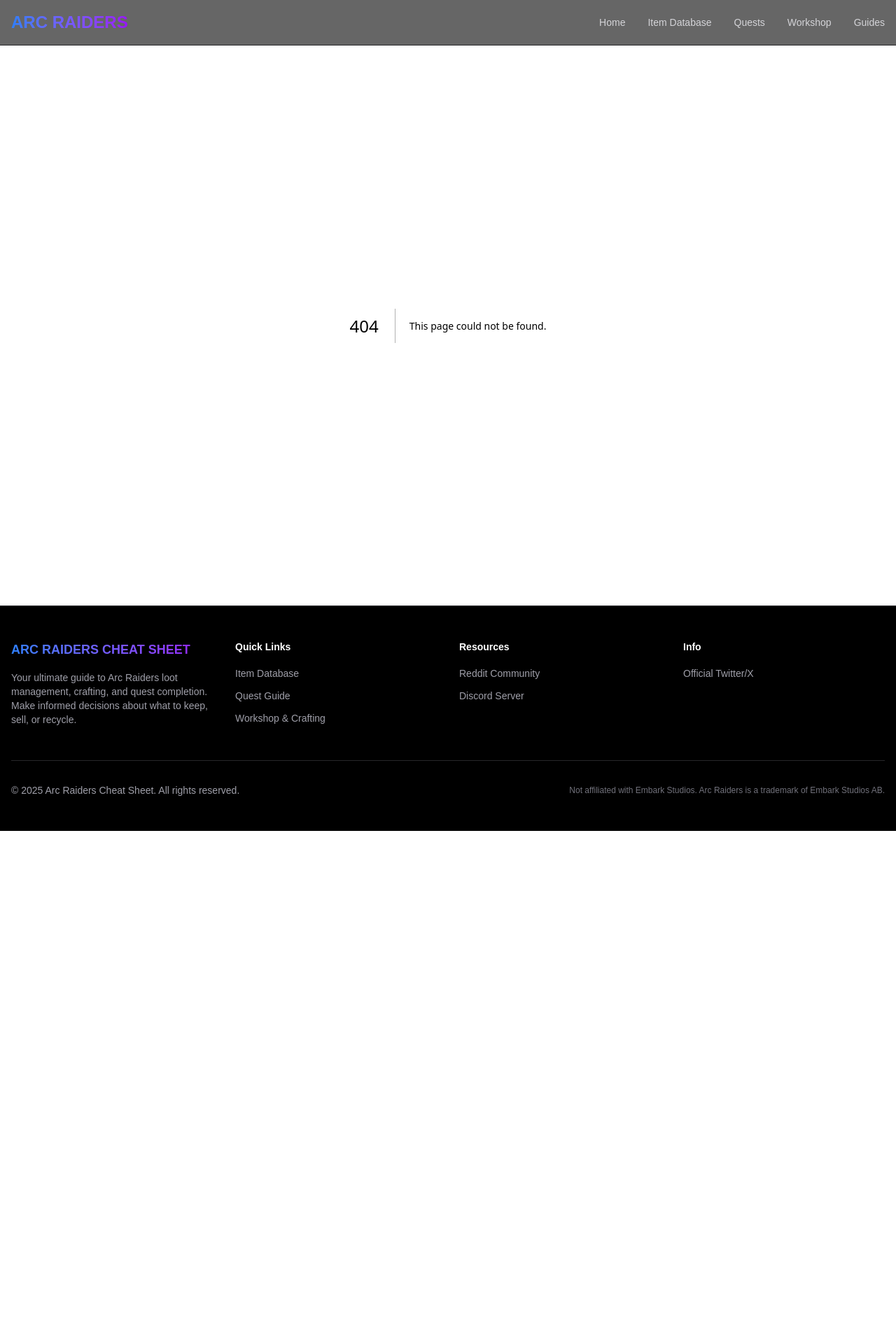
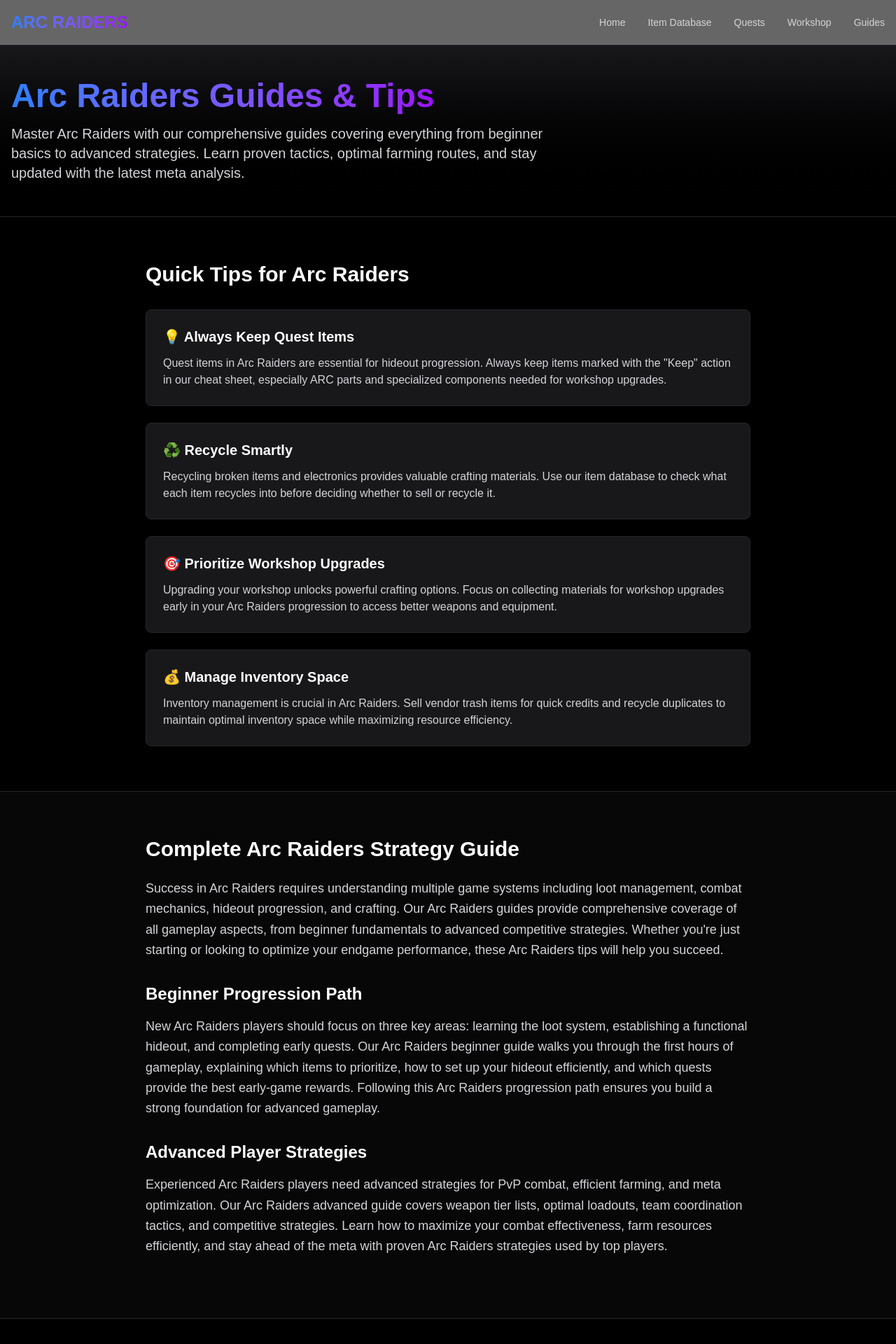
Before and after one commit to majunerp/arcraiderscheatsheet, a Next.js app: page /guides in a window 1280 px wide. Before the commit this address had no page. Shown: the top 1920 px of the page at 70% size. Before the commit the page ends 1187 px from the top, so only its background shows below. Built offline with nearby package versions, Linux system fonts and the light colour scheme.

Commit message:
feat: restore /guides page without subpages
Add back /guides main page with quick tips and SEO content.
No subpages included to avoid 404s.

```diff
--- /dev/null
+++ b/app/guides/page.tsx
@@ -0,0 +1,99 @@
+import { generateMetadata as genMeta } from '@/lib/seo';
+
+export const metadata = genMeta({
+  title: 'Arc Raiders Guides - Tips & Strategy for 2025',
+  description: 'Master Arc Raiders with expert guides covering beginner tips, advanced strategies, farming routes, and meta analysis. Proven tactics for optimal gameplay.',
+  keywords: [
+    'arc raiders guide',
+    'arc raiders tips',
+    'arc raiders strategy',
+    'arc raiders beginner guide',
+    'arc raiders farming',
+    'arc raiders meta',
+  ],
+  canonical: 'https://arcraiderscheatsheet.org/guides',
+});
+
+export default function GuidesPage() {
+  return (
+    <div className="w-full min-h-screen bg-black">
+      {/* Header Section */}
+      <section className="bg-gradient-to-b from-zinc-900 to-black py-12 border-b border-zinc-800">
+        <div className="container mx-auto px-4">
+          <h1 className="text-4xl md:text-5xl font-bold mb-4">
+            <span className="bg-gradient-to-r from-blue-500 to-purple-600 bg-clip-text text-transparent">
+              Arc Raiders Guides & Tips
+            </span>
+          </h1>
+          <p className="text-xl text-zinc-300 max-w-3xl">
+            Master Arc Raiders with our comprehensive guides covering everything from beginner basics to advanced strategies. Learn proven tactics, optimal farming routes, and stay updated with the latest meta analysis.
+          </p>
+        </div>
+      </section>
+
+      {/* Quick Tips Section */}
+      <section className="py-16">
+        <div className="container mx-auto px-4 max-w-4xl">
+          <h2 className="text-3xl font-bold text-white mb-8">Quick Tips for Arc Raiders</h2>
+          <div className="space-y-6">
+            <div className="bg-zinc-900 border border-zinc-800 rounded-lg p-6">
+              <h3 className="text-xl font-bold text-white mb-3">💡 Always Keep Quest Items</h3>
+              <p className="text-zinc-300">
+                Quest items in Arc Raiders are essential for hideout progression. Always keep items marked with the "Keep" action in our cheat sheet, especially ARC parts and specialized components needed for workshop upgrades.
+              </p>
+            </div>
+
+            <div className="bg-zinc-900 border border-zinc-800 rounded-lg p-6">
+              <h3 className="text-xl font-bold text-white mb-3">♻️ Recycle Smartly</h3>
+              <p className="text-zinc-300">
+                Recycling broken items and electronics provides valuable crafting materials. Use our item database to check what each item recycles into before deciding whether to sell or recycle it.
+              </p>
+            </div>
+
+            <div className="bg-zinc-900 border border-zinc-800 rounded-lg p-6">
+              <h3 className="text-xl font-bold text-white mb-3">🎯 Prioritize Workshop Upgrades</h3>
+              <p className="text-zinc-300">
+                Upgrading your workshop unlocks powerful crafting options. Focus on collecting materials for workshop upgrades early in your Arc Raiders progression to access better weapons and equipment.
+              </p>
+            </div>
+
+            <div className="bg-zinc-900 border border-zinc-800 rounded-lg p-6">
+              <h3 className="text-xl font-bold text-white mb-3">💰 Manage Inventory Space</h3>
+              <p className="text-zinc-300">
+                Inventory management is crucial in Arc Raiders. Sell vendor trash items for quick credits and recycle duplicates to maintain optimal inventory space while maximizing resource efficiency.
+              </p>
+            </div>
+          </div>
+        </div>
+      </section>
+
+      {/* SEO Content */}
+      <section className="py-16 bg-zinc-900/30 border-t border-zinc-800">
+        <div className="container mx-auto px-4 max-w-4xl">
+          <div className="prose prose-invert max-w-none">
+            <h2 className="text-3xl font-bold text-white mb-6">
+              Complete Arc Raiders Strategy Guide
+            </h2>
+            <p className="text-lg text-zinc-300 leading-relaxed mb-6">
+              Success in Arc Raiders requires understanding multiple game systems including loot management, combat mechanics, hideout progression, and crafting. Our Arc Raiders guides provide comprehensive coverage of all gameplay aspects, from beginner fundamentals to advanced competitive strategies. Whether you're just starting or looking to optimize your endgame performance, these Arc Raiders tips will help you succeed.
+            </p>
+
+            <h3 className="text-2xl font-bold text-white mt-8 mb-4">
+              Beginner Progression Path
+            </h3>
+            <p className="text-lg text-zinc-300 leading-relaxed mb-6">
+              New Arc Raiders players should focus on three key areas: learning the loot system, establishing a functional hideout, and completing early quests. Our Arc Raiders beginner guide walks you through the first hours of gameplay, explaining which items to prioritize, how to set up your hideout efficiently, and which quests provide the best early-game rewards. Following this Arc Raiders progression path ensures you build a strong foundation for advanced gameplay.
+            </p>
+
+            <h3 className="text-2xl font-bold text-white mt-8 mb-4">
+              Advanced Player Strategies
+            </h3>
+            <p className="text-lg text-zinc-300 leading-relaxed mb-6">
+              Experienced Arc Raiders players need advanced strategies for PvP combat, efficient farming, and meta optimization. Our Arc Raiders advanced guide covers weapon tier lists, optimal loadouts, team coordination tactics, and competitive strategies. Learn how to maximize your combat effectiveness, farm resources efficiently, and stay ahead of the meta with proven Arc Raiders strategies used by top players.
+            </p>
+          </div>
+        </div>
+      </section>
+    </div>
+  );
+}
--- a/components/Footer.tsx
+++ b/components/Footer.tsx
@@ -34,6 +34,11 @@
               <li>
                 <Link href="/workshop" className="text-sm text-zinc-400 hover:text-white transition-colors">
                   Workshop & Crafting
+                </Link>
+              </li>
+              <li>
+                <Link href="/guides" className="text-sm text-zinc-400 hover:text-white transition-colors">
+                  Guides & Tips
                 </Link>
               </li>
             </ul>
```
